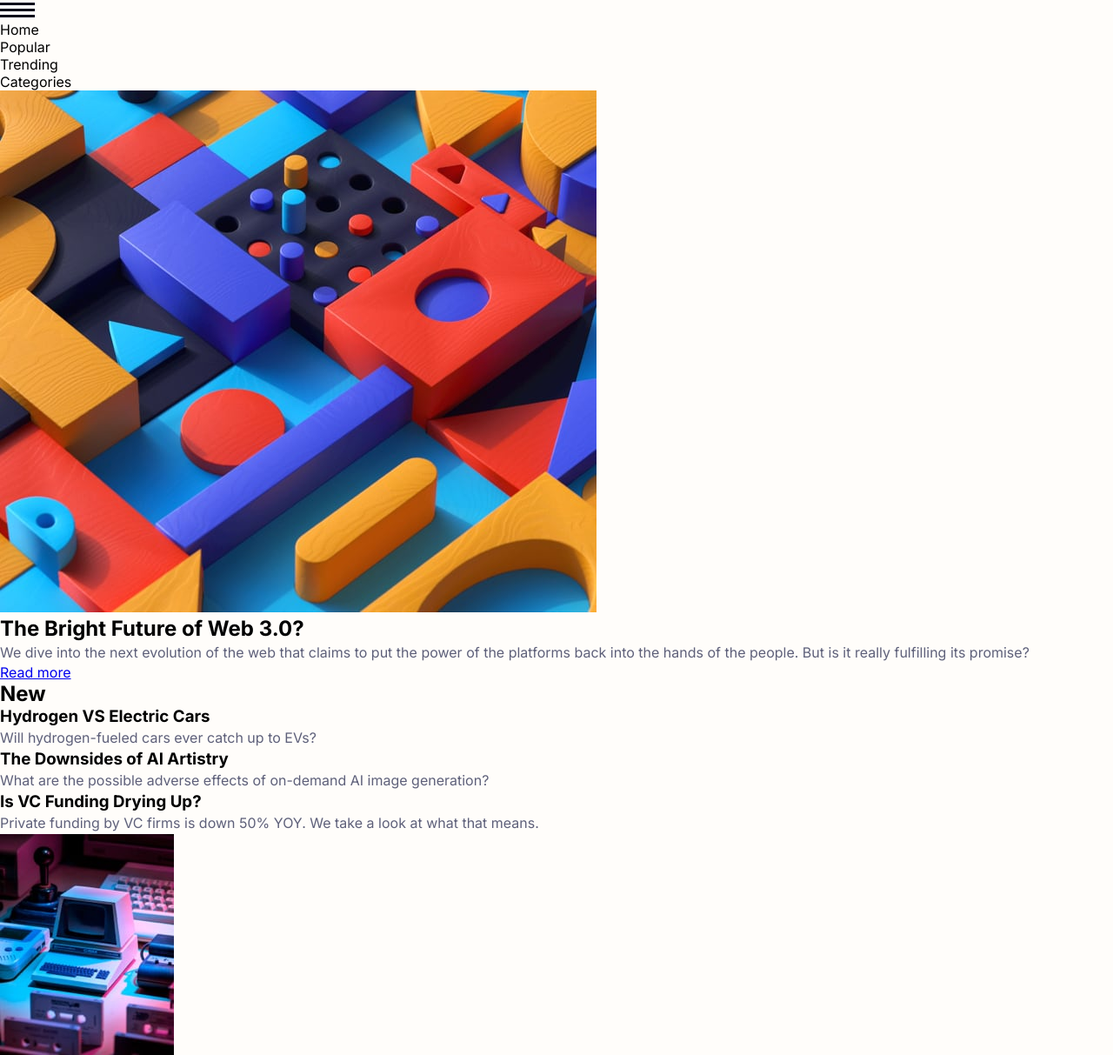
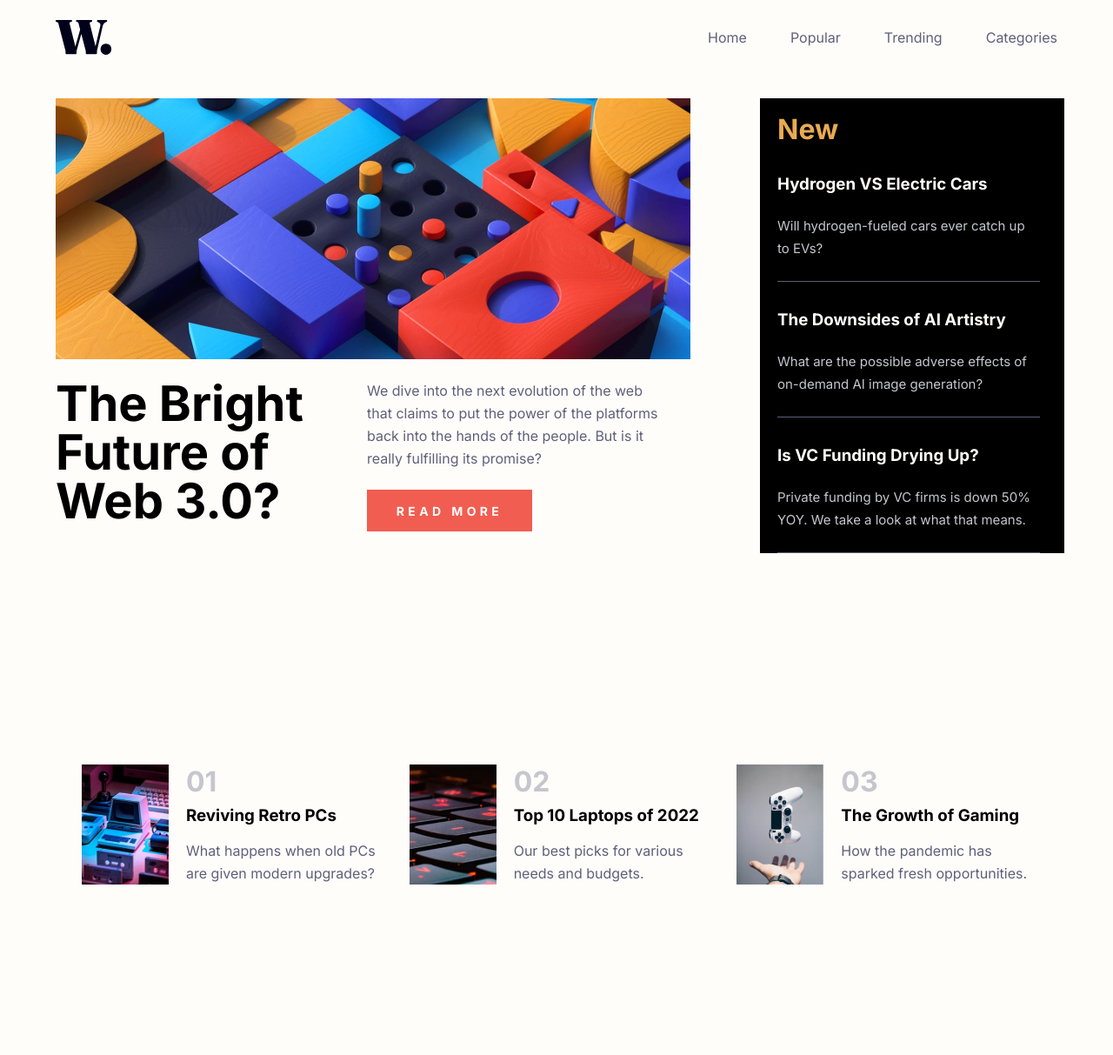
Before and after one commit to Arkitecth/news-webpage, a plain HTML site: page index.html in a window 1280 px wide. Shown: the part 41-1254 px from the top of the page at 87% size. Drawn offline with Linux system fonts and the light colour scheme.

Commit message:
Finished Desktop Design

```diff
--- a/index.html
+++ b/index.html
@@ -4,8 +4,8 @@
   <meta charset="UTF-8">
   <meta name="viewport" content="width=device-width, initial-scale=1.0"> <!-- displays site properly based on user's device -->
   <title>News homepage</title>
-  <link rel="stylesheet" href="style.css">
-  <link rel="stylesheet" media="screen and (max-width:768px)" href="mobile.css">
+  <link rel="stylesheet" media="screen and (min-width: 900px) and (max-width:1440px)"href="style.css">
+  <link rel="stylesheet" media="screen and (min-width:250px) and (max-width:900px)" href="mobile.css">
 </head>
 <body>
   <main>
@@ -14,14 +14,15 @@
       <div class="hamburger-menu">
         <img class="icon-menu" src="assets/images/icon-menu.svg" alt="icon-menu">
           <ul class="menu-items">
-            <li> Home  </li>
-            <li> Popular</li>
-            <li>Trending</li>
-            <li>Categories</li>
+            <li><a href="#"> Home </a> </li>
+            <li><a href="#"> Popular </a></li>
+            <li><a href="#">Trending </a></li>
+            <li><a href="#">Categories</a></li>
           </ul>
       </div>
     </nav>
 
+    <div class="showcase">
       <section class="showcase-card">
         <img class="background-image" src="assets/images/image-web-3-mobile.jpg" alt="background-image">
         <h1>The Bright Future of Web 3.0? </h1>
@@ -77,13 +78,8 @@
 
     </section>
 
+    </div>
   </main>
 <script src="script.js"></script>
-
-
-
-
-
-
 </body>
 </html>
--- a/mobile.css
+++ b/mobile.css
@@ -1,3 +1,9 @@
+:root {
+    --dark-primary: #00001A;
+    --dark-secondary:#5E607A;
+    --almost-white:#FFFDFA;
+    --primary-color:#F15D51;
+}
 main {
     display: grid;
     grid-template-rows: auto auto auto auto;
@@ -19,7 +25,9 @@ main {
 
 
 /* Menu and Nav */
-
+.icon-menu {
+    display: block;
+}
 .menu-items {
     list-style-type: none;
     display: none;
@@ -30,10 +38,21 @@ main {
     padding: 20px;
 }
 
+
+.menu-items li a {
+    text-decoration: none;
+    color: #00001A;
+
+}
+
+
 .hamburger-menu {
     margin: 20px;
 }
 
+.toggle-dark {
+    background-color: rgba(18, 23, 37, 0.6);
+}
 
 .menu-box {
     position: absolute;
@@ -42,8 +61,10 @@ main {
     right: 0;
     height: 100vh;
     width: 40vh;
-    background-color: red;
+    background-color: var(--almost-white);
+    z-index: 1;
 }
+
 
 .toggle-icon {
     content: url("assets/images/icon-menu-close.svg");
@@ -56,6 +77,13 @@ main {
     padding: 20px;
 }
 
+.toggle-background-brightness {
+    filter: brightness(50%);
+}
+
+.showcase {
+    display: block;
+}
 
 /* Showcase Card */
 
@@ -88,16 +116,17 @@ main {
 .primary-btn {
     text-decoration: none;
     text-transform: uppercase;
-    background-color: #F15D51;
-    color: #FFFDFA;
+    background-color: var(--primary-color);
+    color: var(--almost-white);
     width: 185px;
-    height: 48px;
+    height: 32px;
     font-weight: 700;
     font-size: 14px;
     text-align: center;
-    padding-top: 15px;
+    padding-top: 1rem;
     letter-spacing: 4.38px;
 }
+
 
 .primary-btn:hover {
     background-color: #00001A;
@@ -127,6 +156,7 @@ main {
 .news-card article p {
     padding-bottom: 1.5rem;
     border-bottom: 1px solid #5E607A;
+    color: #C5C6CE;
 }
 
 /* Game Card */
@@ -136,13 +166,14 @@ main {
     grid-template-rows: 1fr 1fr 1fr;
     margin: 100px 30px 0 30px;
     justify-content: center;
+    padding-bottom: 100px;
     align-items: center;
     gap:30px
 }
 
 .game-card img {
     width: 100px;
-    height: 129px;
+    height: 100%;
 }
 
 .game-card article {
@@ -157,9 +188,9 @@ main {
 .game-content h2 {
     color: #C5C6CE;
     font-size: 2rem;
-    padding-bottom: 0.5rem;
+    padding: 0.1rem;
 }
 
 .game-content h3 {
-    padding-bottom: 1rem;
+    padding-bottom: 0.25rem;
 }
--- a/script.js
+++ b/script.js
@@ -1,9 +1,14 @@
 const hamburger = document.querySelector(".hamburger-menu");
 const iconMenu = document.querySelector(".icon-menu");
 const menuItems = document.querySelector(".menu-items");
+const backgroundImage = document.querySelector(".background-image");
+
+const body = document.querySelector("body");
 iconMenu.addEventListener("click", () => {
     hamburger.classList.toggle("menu-box");
     iconMenu.classList.toggle("toggle-icon");
     menuItems.classList.toggle("toggle-menu-items");
+    body.classList.toggle("toggle-dark");
+    backgroundImage.classList.toggle("toggle-background-brightness");
 })
 iconMenu.src = "assets/images/icon-menu.svg";
--- a/style.css
+++ b/style.css
@@ -1,9 +1,20 @@
 @import url('https://fonts.googleapis.com/css2?family=Inter:wght@400;700;800&display=swap');
+
+:root {
+    --dark-primary: #00001A;
+    --dark-secondary:#5E607A;
+    --almost-white:#FFFDFA;
+    --primary-color:#F15D51;
+    --list-color:#5E607A
+}
+
+/* Main Styling */
 * {
     margin: 0;
     padding: 0;
     box-sizing: border-box;
 }
+
 
 p {
     color: #5E607A;
@@ -14,3 +25,160 @@ body {
     font-family: 'Inter', sans-serif;
     background: #FFFDFA;
 }
+
+.primary-btn {
+    text-decoration: none;
+    text-transform: uppercase;
+    background-color: var(--primary-color);
+    color: var(--almost-white);
+    width: 190px;
+    height: 48px;
+    font-weight: 700;
+    font-size: 14px;
+    text-align: center;
+    padding-top: 1rem;
+    letter-spacing: 4.38px;
+}
+
+
+.primary-btn:hover {
+    background-color: #00001A;
+}
+
+main {
+    max-width: 1300px;
+    margin: auto;
+    padding: 4rem 4rem;
+}
+
+.icon-menu {
+    display: none;
+}
+
+.flex-container {
+    display: flex;
+    justify-content: space-between;
+    align-items: center;
+}
+
+.menu-items li  {
+    list-style-type: none;
+}
+.menu-items {
+    display: flex;
+    justify-content: space-evenly;
+    gap: 50px;
+}
+.menu-items li a {
+    color: var(--list-color);
+    text-decoration: none;
+}
+
+.menu-items li a:hover {
+    color: var(--primary-color);
+}
+
+.background-image {
+    content: url("assets/images/image-web-3-desktop.jpg");
+    width: 730px;
+}
+
+/* Showcase */
+
+.showcase {
+    display: grid;
+    grid-template-columns: 2fr 1fr;
+    grid-template-rows: 1fr 1fr;
+    margin-top: 50px;
+}
+
+.showcase-card .background-image {
+    grid-row: 1;
+    grid-column: 1 / span 3;
+}
+
+.showcase-card {
+    display: grid;
+    grid-template-rows: auto auto auto auto;
+    grid-template-columns: auto auto auto;
+    row-gap: 20px;
+}
+
+.showcase-card h1 {
+    grid-row: 2 / span 3;
+    font-size: 56px;
+    line-height: 56px;
+}
+
+.showcase-card p {
+    grid-row-start: 2;
+    width: 350px;
+    grid-column: 2 / span 3;
+}
+
+.showcase-card a {
+    grid-row: 3;
+}
+.news-card {
+    display: grid;
+    background-color: black;
+    color: #FFFDFA;
+    padding-left: 20px;
+    width: 350px;
+}
+
+.news-card h2 {
+    color: #E9AA52;
+    font-size: 2rem;
+    padding-top: 1rem;
+}
+
+.news-card article h3 {
+    padding-bottom: 1.5rem;
+    padding-top: 2rem;
+}
+
+.news-card article p {
+    padding-bottom: 1.5rem;
+    width: 302px;
+    font-size: 15px;
+    border-bottom: 1px solid #5E607A;
+    color: #C5C6CE;
+}
+
+
+/* Game Card */
+
+.game-card {
+    display: grid;
+    grid-template-columns: 1fr 1fr 1fr;
+    margin: 100px 30px 0 30px;
+    justify-content: center;
+    align-items: center;
+    gap:30px;
+    grid-column:  1 / span 2;
+}
+
+.game-card img {
+    width: 100px;
+    height: 100%;
+}
+
+.game-card article {
+    display: grid;
+    grid-template-columns: auto 1fr;
+}
+
+.game-content {
+   padding-left: 20px;
+}
+
+.game-content h2 {
+    color: #C5C6CE;
+    font-size: 2rem;
+    padding-bottom: 0.5rem
+}
+
+.game-content h3 {
+    padding-bottom: 1rem;
+}
```
Lines whose indentation alone changed are shown as unchanged.
